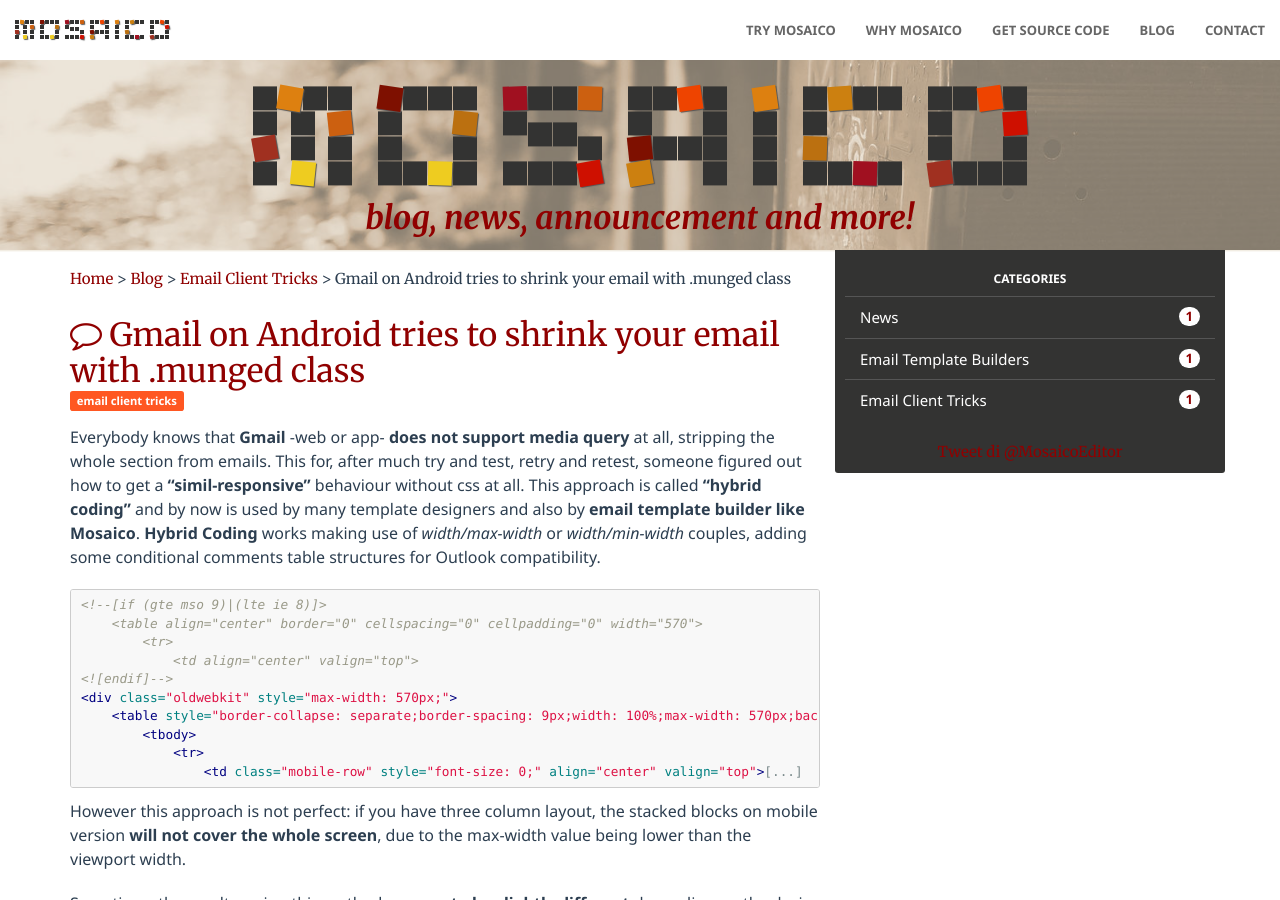
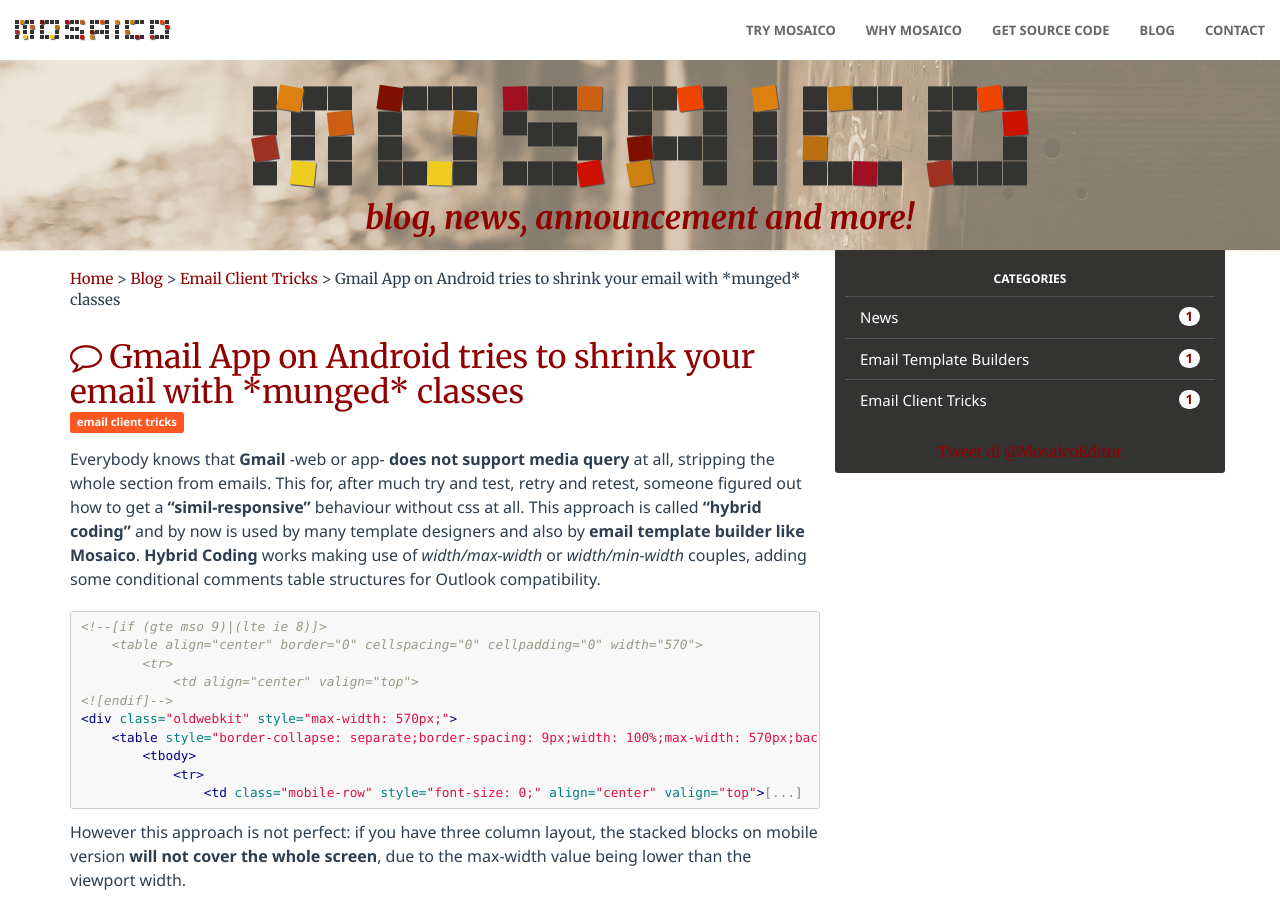
Before and after one commit to voidlabs/mosaico.io, a Jekyll site: the page built from _posts/2015-12-15-gmail-android-tries-to-shrink-your-email.md, in a window 1280 px wide and 900 px high. Built offline with Jekyll 4.4.1, drawn with Linux system fonts in a browser that asks for light colours; Markdown is read by kramdown in place of the engine named in the settings; comment, search, counter and statistics services are not loaded.

Commit message:
Update 2015-12-15-gmail-android-tries-to-shrink-your-email.md

```diff
--- a/_posts/2015-12-15-gmail-android-tries-to-shrink-your-email.md
+++ b/_posts/2015-12-15-gmail-android-tries-to-shrink-your-email.md
@@ -1,6 +1,6 @@
 ---
 layout: post
-title:  "Gmail on Android tries to shrink your email with .munged class"
+title:  "Gmail App on Android tries to shrink your email with *munged* classes"
 date:   2015-12-15 15:57:21
 categories: email-client-tricks
 ---
```
